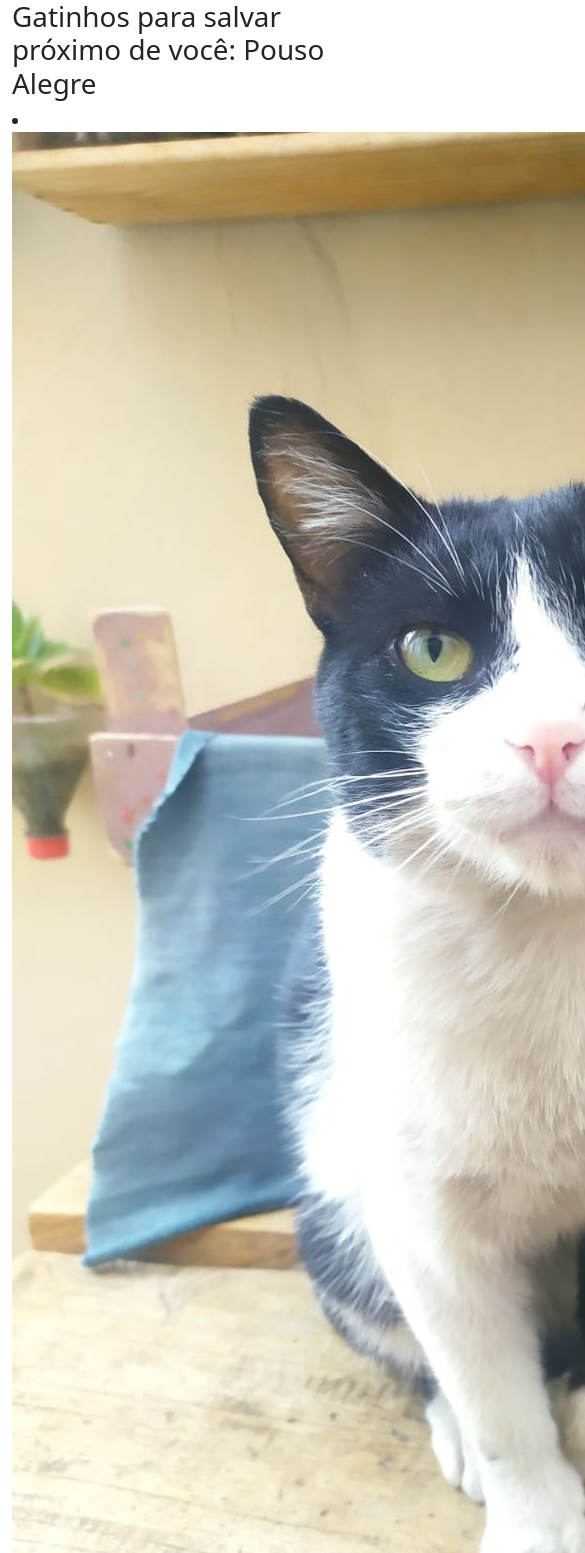
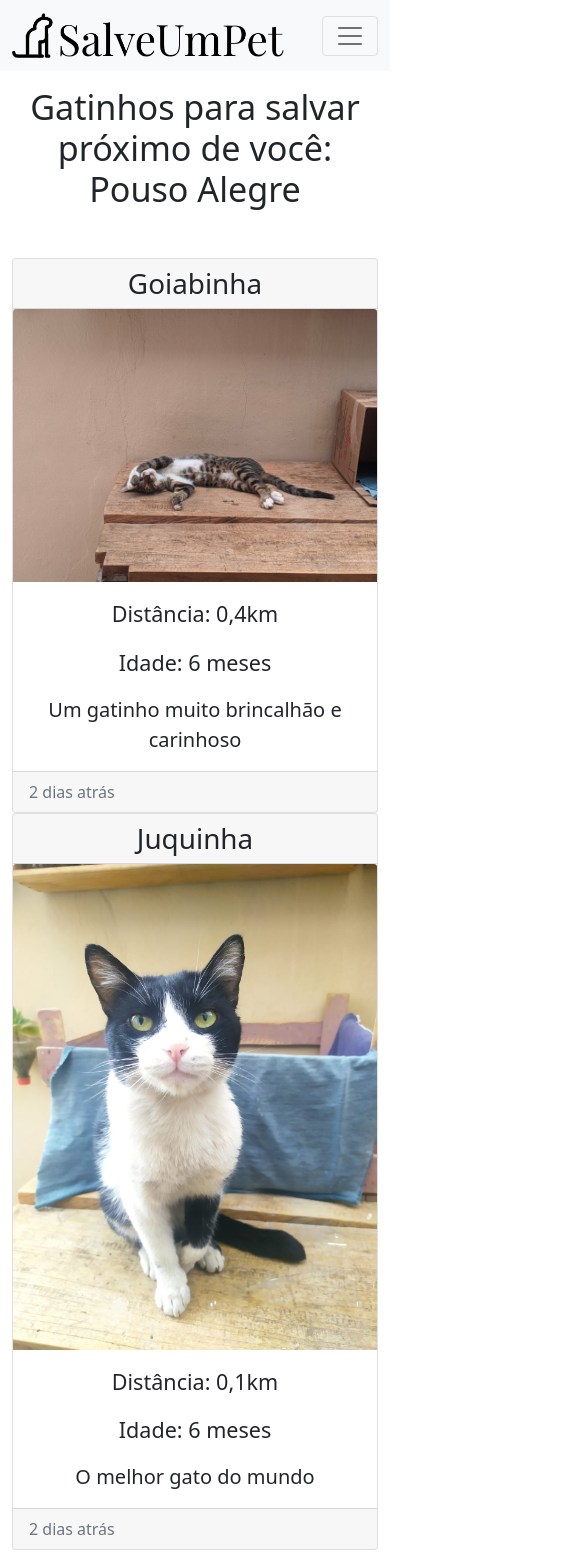
Before and after one commit to GabrielSouzaCosta/SalveUmPet-React-Flask, a React (Create React App) app in the folder client/: page /cats in a window 390 px wide. Shown: the top 1553 px of the page, 585 px wide, since content can reach past the window. Built offline with nearby package versions, Linux system fonts and the light colour scheme.

Commit message:
animals page

```diff
--- a/client/src/components/pages/CatsPage.js
+++ b/client/src/components/pages/CatsPage.js
@@ -1,23 +1,46 @@
 import React from 'react'
+import Navbar from '../Navbar'
 
 export default function CatsPage() {
   return (
-    <div className="container">
-        <div className="animals">
-            <h1>Gatinhos para salvar próximo de você: Pouso Alegre</h1>
-            <div className="pets">
-                <li><a href=""><img src="assets/images/juquinha.jpeg" alt="" /></a></li>
-                <li><a href=""><img src="assets/images/cats/filhote2.jpeg" alt=""/></a></li>
-                <li><a href=""><img src="assets/images/goiabinha.jpeg" alt="goiabinha" /></a></li>
-                <li><a href=""><img src="assets/images/cats/filhote4.jpeg" alt=""/></a></li>
-                <li><a href=""><img src="assets/images/gaia.jpeg" alt=""/></a></li>
-                <li><a href=""><img src="assets/images/jose_gaia.jpeg" alt=""/></a></li>
-                <li><a href=""><img src="assets/images/kitten.jpg" alt=""/></a></li>
-                <li><a href=""><img src="assets/images/cats/filhote1.jpeg" alt=""/></a></li>
-                <li><a href=""><img src="assets/images/cats/filhote3.jpeg" alt=""/></a></li>
+    <>
 
-            </div>
-        </div>
+    <Navbar />
+    <div className="container-fluid">
+        <h1 className='display-4 text-center mb-5 mt-3'>Gatinhos para salvar próximo de você: Pouso Alegre</h1>
+          <div className='row'>
+                <div className='col-sm-3'>
+                  <div className="card">
+                    <div className='card-header text-center display-6'>Goiabinha</div>
+                    <a href=""><img className="card-img-top" src="assets/images/goiabinha.jpeg" alt=""/></a>
+                    <div className="card-body text-center fs-4">
+                      <p className="card-text">Distância: 0,4km</p>
+                      <p className="card-text">Idade: 6 meses</p>
+                      <p className="card-text fs-5">Um gatinho muito brincalhão e carinhoso</p>
+                    </div>
+                    <div class="card-footer text-muted">
+                      2 dias atrás
+                    </div>
+                  </div>
+                </div>
+
+                <div className='col-sm-3'>
+                  <div className="card">
+                    <div className='card-header text-center display-6'>Juquinha</div>
+                    <a href=""><img className="card-img-top" src="assets/images/juquinha.jpeg" alt=""/></a>
+                    <div className="card-body text-center fs-4">
+                      <p className="card-text">Distância: 0,1km</p>
+                      <p className="card-text">Idade: 6 meses</p>
+                      <p className="card-text fs-5">O melhor gato do mundo</p>
+                    </div>
+                    <div class="card-footer text-muted">
+                      2 dias atrás
+                    </div>
+                  </div>
+                </div>
+          </div>
     </div>
+
+    </>
   )
 }
--- a/client/src/components/pages/DogsPage.js
+++ b/client/src/components/pages/DogsPage.js
@@ -1,22 +1,46 @@
 import React from 'react'
+import Navbar from '../Navbar'
 
 export default function DogsPage() {
   return (
-    <div className="container">
-        <div className="animals">
-            <h1>Cachorrinhos para salvar próximo de você: Pouso Alegre</h1>
-            <div className="pets">
-                <li><a href=""><img src="assets/images/dogs/dog1.jpg" alt=""/></a></li>
-                <li><a href=""><img src="assets/images/dogs/dog2.jpg" alt=""/></a></li>
-                <li><a href=""><img src="assets/images/dogs/dog3.jpg" alt=""/></a></li>
-                <li><a href=""><img src="assets/images/dogs/dog4.jpg" alt=""/></a></li>
-                <li><a href=""><img src="assets/images/dogs/dog5.jpg" alt=""/></a></li>
-                <li><a href=""><img src="assets/images/dogs/dog6.jpg" alt=""/></a></li>
-                <li><a href=""><img src="assets/images/dogs/dog7.jpg" alt=""/></a></li>
-                <li><a href=""><img src="assets/images/dogs/dog8.jpg" alt=""/></a></li>
+    <>
+
+      <Navbar />
+      <div className="container-fluid">
+          <h1 className='display-4 text-center mb-5 mt-3'>Cãezinhos para salvar próximo de você: Pouso Alegre</h1>
+            <div className='row mx-2'>
+                  <div className='col-sm-3'>
+                    <div className="card">
+                      <div className='card-header text-center display-6'>Francisquinho</div>
+                      <a href=""><img className="card-img-top" src="assets/images/dogs/dog6.jpg" alt=""/></a>
+                      <div className="card-body text-center fs-4">
+                        <p className="card-text">Distância: 0,4km</p>
+                        <p className="card-text">Idade: 6 meses</p>
+                        <p className="card-text fs-5">Um cachorrinho muito bonitinho</p>
+                      </div>
+                      <div class="card-footer text-muted">
+                        2 dias atrás
+                      </div>
+                    </div>
+                  </div>
+
+                  <div className='col-sm-3'>
+                    <div className="card">
+                      <div className='card-header text-center display-6'>Rodolfinho</div>
+                      <a href=""><img className="card-img-top" src="assets/images/dogs/dog2.jpg" alt=""/></a>
+                      <div className="card-body text-center fs-4">
+                        <p className="card-text">Distância: 0,4km</p>
+                        <p className="card-text">Idade: 6 meses</p>
+                        <p className="card-text fs-5">Um cachorrinho muito bonitinho</p>
+                      </div>
+                      <div class="card-footer text-muted">
+                        2 dias atrás
+                      </div>
+                    </div>
+                  </div>
             </div>
-        </div>
-    </div>
+      </div>
 
+    </>
   )
 }
--- a/client/src/components/pages/Home.js
+++ b/client/src/components/pages/Home.js
@@ -12,7 +12,7 @@ export default function Home() {
                         <div className='container-sm d-flex flex-column text-center justify-content-center h-100 w-50'>
                             <h1 className='display-3 '>Adote um pet facilmente e torne sua vida mais feliz</h1>
                             <p className='display-6 lead p-1'>Encontre ou doe gatos e cachorros para pessoas na sua cidade ou próximas de você</p>
-                            <p><button className='btn btn-danger m-2'>Adotar um pet ou doar um pet</button> <button className='btn btn-success'>ONG's de Doação</button></p>
+                            <p><button className='btn btn-outline-danger m-2'>Adotar um pet ou doar um pet</button> <button className='btn btn-outline-success'>ONG's de Doação</button></p>
                         </div>
                     </div>
 
--- a/client/src/components/pages/Login.js
+++ b/client/src/components/pages/Login.js
@@ -4,24 +4,10 @@ import Navbar from '../Navbar'
 export default function Login() {
   return (
         <>
-            <nav className="navbar navbar-expand-md bg-light">
-            <div className="container-fluid">
-                <ul className="navbar-nav">
-                    <li className="nav-item"><a className="nav-brand" href="/"><img height={"50px"} src="assets/images/logo.png"/></a></li>
-                    <li className="nav-item"><a className="nav-link d-inline-block text-black fs-5" href="http://localhost:3000/cats"><img height={"50px"} src="assets/images/cat.png" alt="" /> Salve Um Gato </a></li>
-                    <li className="nav-item"><a className="nav-link d-inline-block text-black fs-5" href="http://localhost:3000/dogs">Salve um Dog <img height={"50px"} src="assets/images/dog.png" alt="" /></a></li>
-                </ul>
-                <div className="justify-content-end">
-                    <ul className="navbar-nav" >
-                        <li className="nav-item"><a className="nav-link text-black fs-5" href="http://localhost:3000/login">Login</a></li>
-                        <li className="nav-item"><a className="nav-link text-black fs-5" href="">Registrar-se</a></li>
-                    </ul>
-                </div>
-            </div>
-            </nav>
+            <Navbar/>
 
 
-            <div className="container-fluid vh-100 justify-content-center">
+            <div className="container-fluid vh-100 justify-content-center position-absolute top-0">
                 <div className="row d-flex justify-content-center align-items-center h-100">
                     <div className="col-12 col-sm-12 col-lg-3">
                         <div className="card">
```
Also changed, not shown: 1 other file (tests, documents, lock files or other folders).
